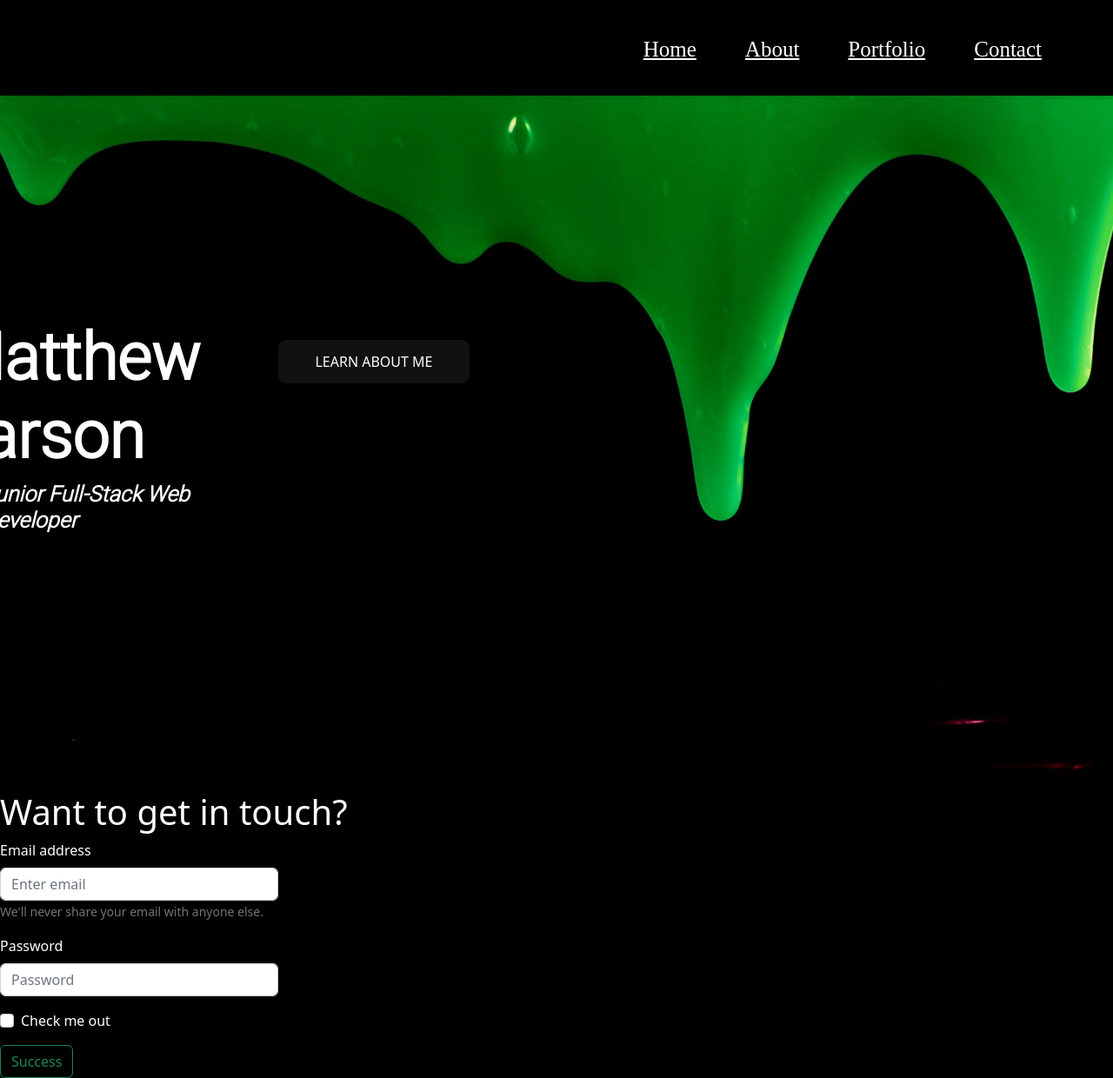
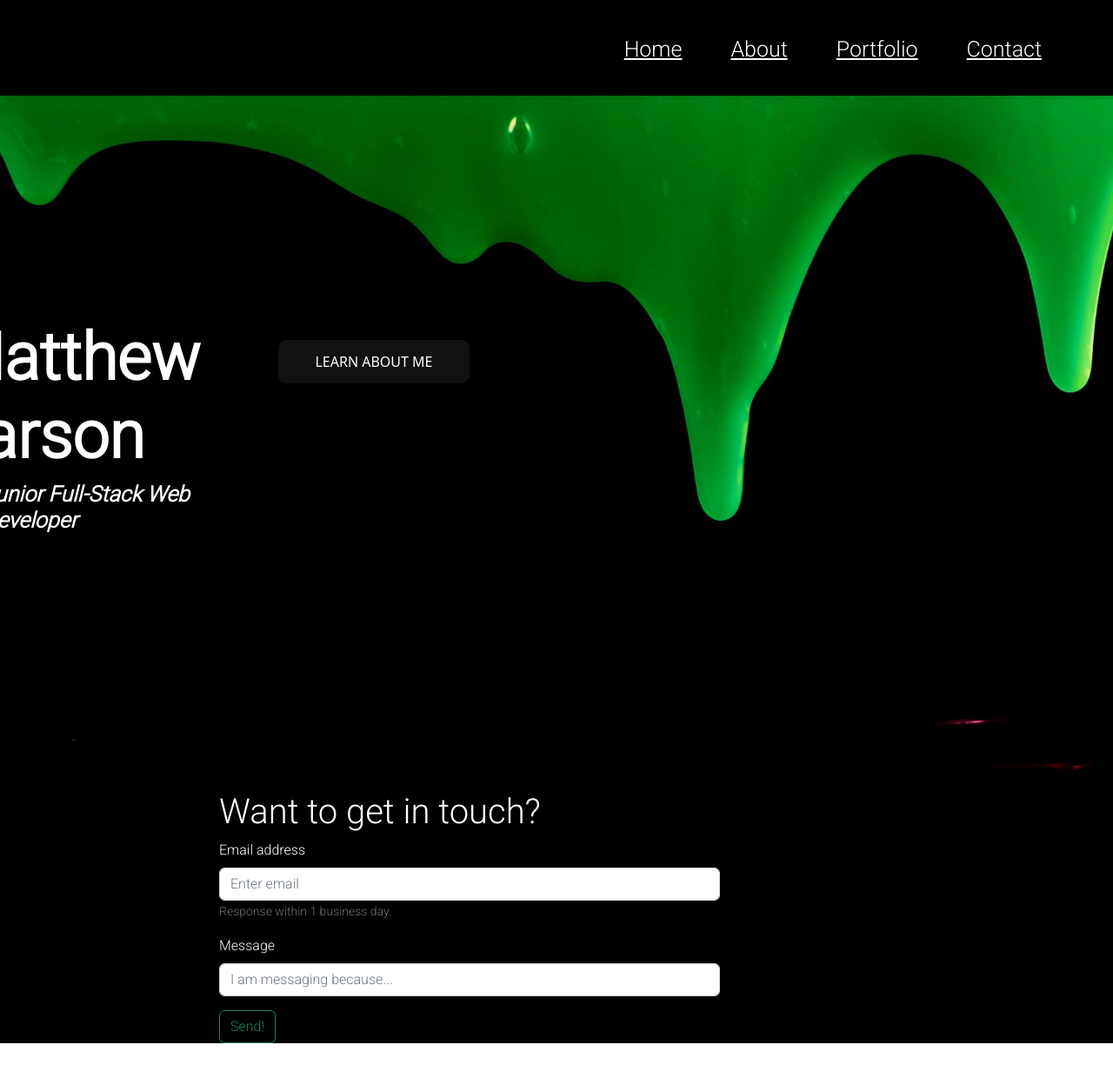
Before and after one commit to matthewtlarson/Business-Portfolio-, a React (Create React App) app: page /contact in a window 1280 px wide. Shown: the whole page at 87% size. After the commit the page ends 1200 px from the top, so only its background shows below. Built offline with nearby package versions, Linux system fonts and the light colour scheme.

Commit message:
progress

```diff
--- a/src/components/Navbar.js
+++ b/src/components/Navbar.js
@@ -6,22 +6,22 @@ function Navbar() {
   return (
     <ul className="justify-content-end d-flex mb-0" style={{ width: "100%", backgroundColor:'black', listStyleType: 'none', padding: '30px' }}>
         <li className="me-5 mt-1 p-1">
-          <Link to="/home" style={{color:'white', fontFamily: 'oswald', fontSize: '25px'}}>
+          <Link to="/home" style={{color:'white', fontFamily: 'roboto', fontSize: '25px'}}>
             Home
           </Link>
         </li>
         <li className="me-5 mt-1 p-1">
-          <Link to="/about" style={{color:'white', fontFamily: 'oswald', fontSize: '25px'}}>
+          <Link to="/about" style={{color:'white', fontFamily: 'roboto', fontSize: '25px'}}>
             About
           </Link>
         </li>
         <li className="me-5 mt-1 p-1">
-          <Link to="/portfolio" style={{color:'white', fontFamily: 'oswald', fontSize: '25px'}}>
+          <Link to="/portfolio" style={{color:'white', fontFamily: 'roboto', fontSize: '25px'}}>
             Portfolio
           </Link>
         </li>
         <li className="me-5 mt-1 p-1">
-          <Link to="/contact" style={{color:'white', fontFamily: 'oswald', fontSize: '25px'}}>
+          <Link to="/contact" style={{color:'white', fontFamily: 'roboto', fontSize: '25px'}}>
             Contact
           </Link>
         </li>
--- a/src/pages/About.js
+++ b/src/pages/About.js
@@ -1,28 +1,35 @@
 import React from "react";
 import Image from "../assets/sf_me.jpg";
 import '../App.css';
+import Container from "react-bootstrap/Container";
+import Row from "react-bootstrap/Row";
+import Col from "react-bootstrap/Col";
 
 function About() {
   return (
-    <div style={{backgroundColor: 'black', color: 'white', marginBottom: '0px'}}>
-    <div>
+    <div style={{backgroundColor: 'black', color: 'white', marginBottom: '0px'}} fluid="true">
+    <Container style={{display: 'flex', flexDirection: 'row', fontFamily: 'roboto', fontSize: '20px'}}>
+    <Row className="row justify-content-between">
+    <Col sm={6}>
       <h1>Who am I?</h1>
       <p>
         A full-stack web developer earning a degree in Business Marketing.  I am driven by my desire to become a better developer and impact a company in a unique, creative, and positive way. Recognized as proactive, resourceful, and persistent problem-solver. Known for my enthusiasm and passion for web design. Excellent communicator with effective client relationship-building skills. I enjoy initiating connections and growing my network to engage with other developers. I completed a certificate in web development from the University of Arizona with skills in CSS, JavaScript, React, and much more. Successfully collaborated with a development team to create a front-end application that pinpoints specific stocks and offers users relevant news articles and vital information to assist in financial decision-making. I believe my technical acumen combined with problem-solving ability and desire for collaboration makes me a fierce candidate for any team.
       </p>
-    </div>
-    <div>
+    </Col>
+    <Col sm={6}>
       <h1>Skills?</h1>
       <p style={{marginBottom: '0px'}}>
       HTML, CSS, JavaScript, Node, React, MERN, SQL, MongoDB, UI/Design
       </p>
-    </div>
-    <div>
+    </Col>
+    <Col sm={6}>
       <h1>Current Goals</h1>
       <p style={{marginBottom: '0px'}}>
         At the moment, I am finishing up my studies at the University of Arizona and am actively looking for work as a front end developer. My goal for this school year, is to gain experience in the field as an intern or junior developer so that I can guranttee hitting the ground running post graduation. Having the skills and certifications as a full-stack developer, I am open to consider any and all work that may help hoan my skills as a software developer and/or have an impact on the community at large.
       </p>
-    </div>
+    </Col>
+    </Row>
+    </Container>
     <div>
     <img src={Image} alt="me" style={{height: '50vh'}}/>
     </div>
--- a/src/pages/Contact.js
+++ b/src/pages/Contact.js
@@ -1,31 +1,33 @@
 import React from "react";
 import Button from 'react-bootstrap/Button';
 import Form from 'react-bootstrap/Form';
+import Container from "react-bootstrap/Container";
+import Row from "react-bootstrap/Row";
+import Col from "react-bootstrap/Col";
 
 function Contact() {
   return (
-    <div style={{backgroundColor: 'black', color: 'white', marginBottom: '0px'}}>
-    <div>
+    <div style={{backgroundColor: 'black', color: 'white', marginBottom: '0px', fontFamily: 'roboto'}}>
+    <Container style={{width:'100vh'}}>
+    <Row className="row justify-content-between">
       <h1>Want to get in touch?</h1>
-      <Form style={{width: '25%'}}>
+      <Form style={{width: '75%'}}>
       <Form.Group className="mb-3" controlId="formBasicEmail">
         <Form.Label>Email address</Form.Label>
         <Form.Control type="email" placeholder="Enter email" />
         <Form.Text className="text-muted">
-          We'll never share your email with anyone else.
+          Response within 1 business day.
         </Form.Text>
       </Form.Group>
 
       <Form.Group className="mb-3" controlId="formBasicPassword">
-        <Form.Label>Password</Form.Label>
-        <Form.Control type="password" placeholder="Password" />
+        <Form.Label>Message</Form.Label>
+        <Form.Control type="text" placeholder="I am messaging because..." />
       </Form.Group>
-      <Form.Group className="mb-3" controlId="formBasicCheckbox">
-        <Form.Check type="checkbox" label="Check me out" />
-      </Form.Group>
-      <Button variant="outline-success">Success</Button>
+      <Button variant="outline-success">Send!</Button>
     </Form>
-    </div>
+    </Row>
+    </Container>
     </div>
   )
 }
--- a/src/pages/Portfolio.js
+++ b/src/pages/Portfolio.js
@@ -4,7 +4,7 @@ import Card from 'react-bootstrap/Card';
 
 function Portfolio() {
   return (
-    <div style={{backgroundColor: 'black', color: 'white', marginBottom: '0px', display: 'flex', flexDirection: 'row'}}>
+    <div style={{backgroundColor: 'black', color: 'white', marginBottom: '0px', display: 'flex', flexDirection: 'row', fontFamily: 'roboto'}}>
       <h1>Take a look at some of my projects...</h1>
       <div>
       <Card style={{ width: '18rem' }}>
```
